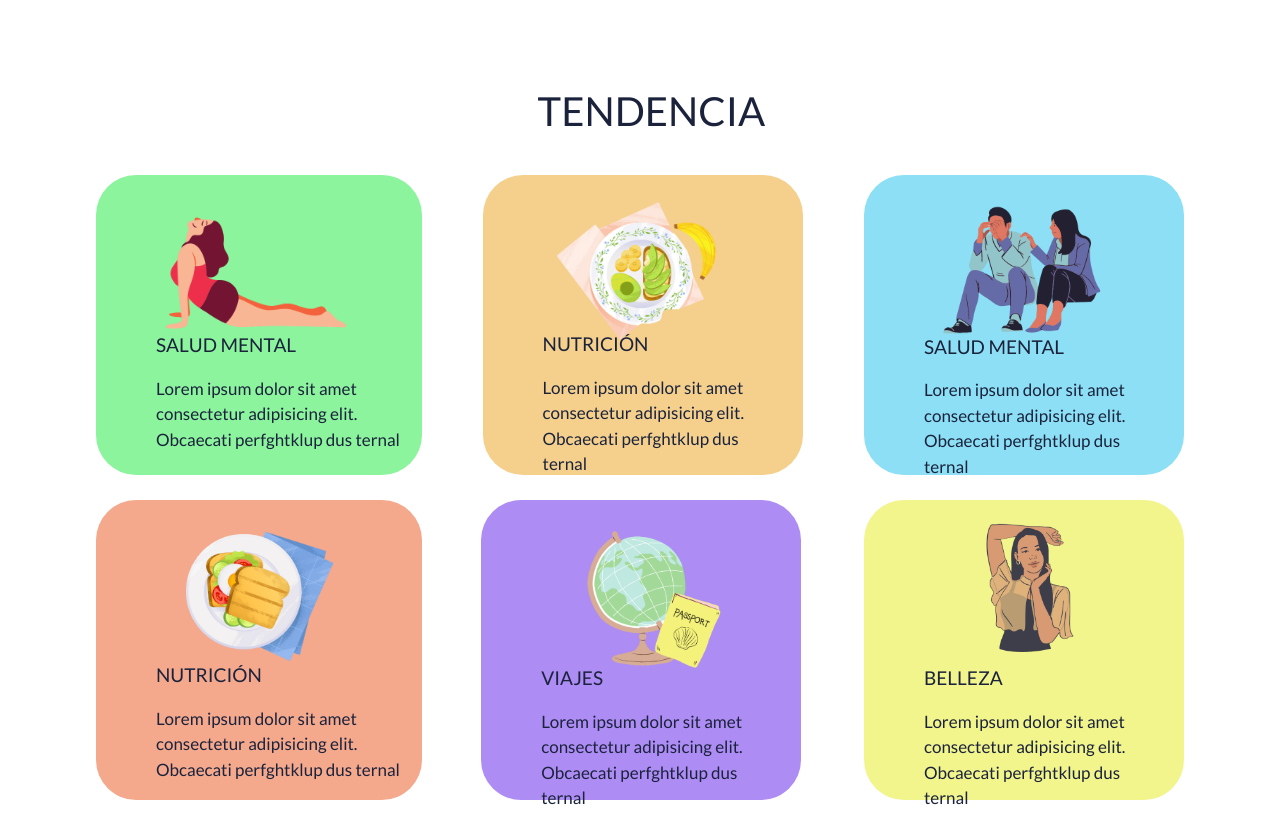
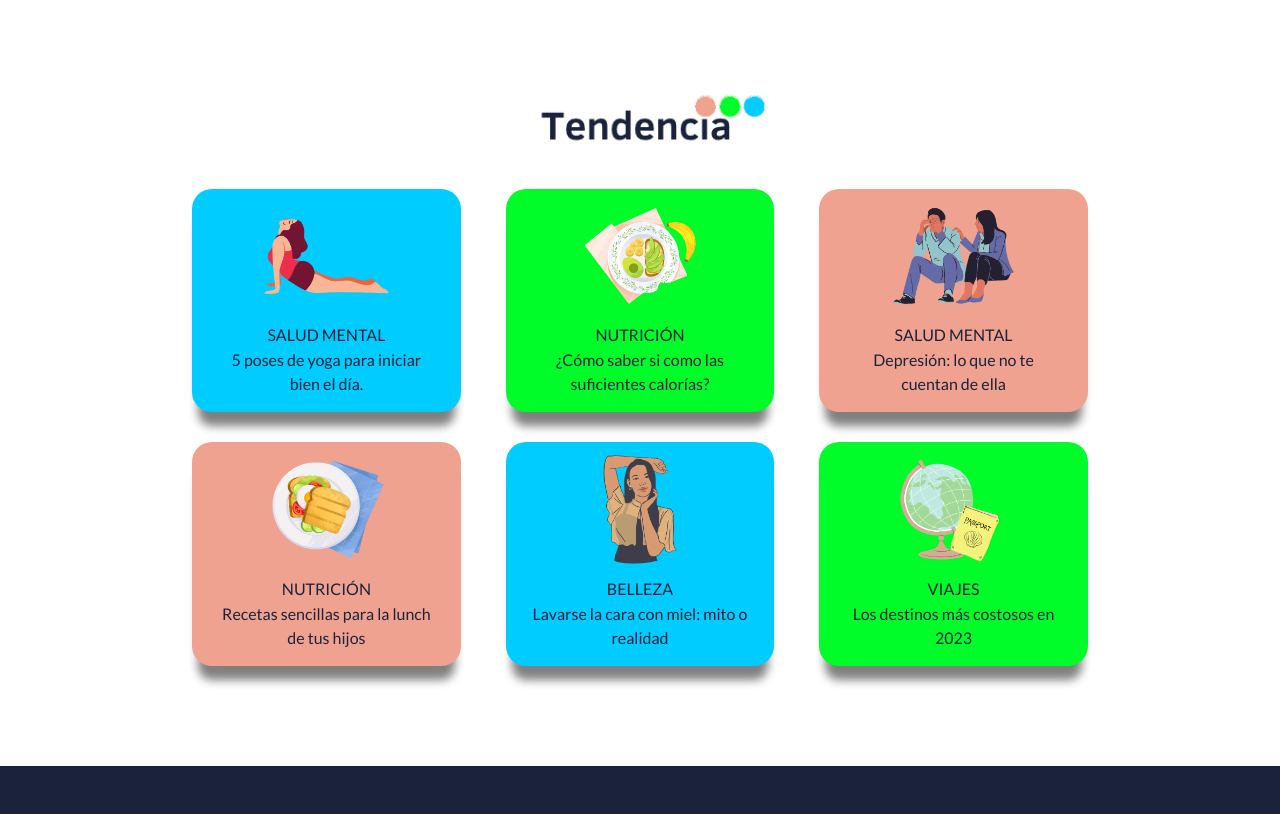
Before and after one commit to Valentina-delahoz/PF-De_la_Hoz, a plain HTML site: page index.html in a window 1280 px wide. Shown: the part 478-1292 px from the top of the page. Drawn offline with nearby package versions, Linux system fonts and the light colour scheme; grey boxes are pictures that could not be loaded.

Commit message:
actualizacion-tendencias

```diff
--- a/css/style.css
+++ b/css/style.css
@@ -36,10 +36,12 @@ header{
     color: #ffffff;
     text-decoration: none;
 }
+.nav-texto:hover{
+    color: #FBFF27;
+}
 /* Fin navegador */
 
-/* Buscador_index */
-
+/* Buscador*/
 /* Computadores */
 #buscador .universal_1 {
     display: flex;
@@ -73,7 +75,7 @@ header{
     justify-content: center;
 }
 #buscador .universal_1 .contenedor_1 .universal_2 .input-group{
-    width: 70%;
+    width: 50%;
 }
 #buscador .universal_1 .contenedor_1 .universal_2 .input-group input{
     width: 70%;
@@ -100,7 +102,7 @@ header{
 }
 
 /* Tablets */
-@media (min-width:600px) and (max-width:1024px) {
+@media (min-width:601px) and (max-width:1024px) {
     #buscador .universal_1 .contenedor_1{
         width: 40%;
     }
@@ -138,250 +140,138 @@ header{
         margin-top: 20px;
     }
 }
-
-
-/*
-#buscador .barra_busqueda {
-    position : absolute;
-    left: 47.5%;
-    top: 75%;
-}
-input{
-    outline: none;
-    box-sizing: border-box;
-    height: 50px;
-    width: 600px;
-    padding: 0 20px;
-    font-family: 'Lato', sans-serif;
-    color: #313E6A;
-    border-radius: 50px;
-    font-size: 20px;
-    border: 3px solid #ffffff;
-}
-::placeholder{
-    color:#313E6A;
-}
-.material-symbols-outlined {
-    transform: translate(-190%, 15%);
-    color: #313E6A;
-    font-variation-settings:
-    'FILL' 0,
-    'wght' 400,
-    'GRAD' 0,
-    'opsz' 48,
-}
-*/
-
 /* Fin buscador */
 
 /* Tendencias */
 #tendencias .contenedor_1 {
+    display: flex;
+    justify-content: center;
     background-size: 100%;
     margin-top: 90px;
 }
-#tendencias .contenedor_1 .titulo_1 {
-    margin-left: 42%;
+#tendencias .contenedor_1 .titulo_1  {
+    width: 20%;
 }
-#tendencias .contenedor_1 .titulo_1 h2 {
-    font-family: 'Lato', sans-serif;
-    font-size: 40px;
-    color:#1a223c;
+#tendencias .contenedor_1 .titulo_1 img {
+    width: 100%;
 }
 #tendencias .contenedor_2 {
-    width: 85%;
-    margin-left: 7.5%;
+    width: 100%;
     margin-top: 40px;
+    display: block;
 }
 #tendencias .contenedor_2 .contenedor_3 {
     width: 100%;
-    height: 300px;
-    margin-left: 0;
-    margin-top: 0;
+    display: flex;
+    justify-content: center;
 }
-#tendencias .contenedor_2 .contenedor_3 .contenedor_3_1 {
+#tendencias .contenedor_2 .contenedor_3 .contenedor_3_0 {
+    width: 70%;
+    display: flex;
+    justify-content: space-between;
+}
+#tendencias .contenedor_2 .contenedor_3 .contenedor_3_0 .contenedor_3_1{
     width: 30%;
-    height: 300px;
-    margin-left: 0;
-    margin-top: 0;
-    border-radius: 40px;
-    display: inline-block;
-    background-color: #8CF49D;
+    background-color: #00CCFF;
+    border-radius: 20px;
+    box-shadow: 0px 20px 10px -6px grey;
+    display: block;
 }
-#tendencias .contenedor_2 .contenedor_3 .contenedor_3_1 .imagen_3_1 img {
-    width: 60%;
-    height: 70%;
-    margin-top: 0;
-    margin-left: 19%;
+#tendencias .contenedor_2 .contenedor_3 .contenedor_3_0 .contenedor_3_1:hover{
+    background-color: transparent;
+    box-shadow: 0px 10px 10px 6px grey;
 }
-#tendencias .contenedor_2 .contenedor_3 .contenedor_3_1 .categoria p {
+#tendencias .contenedor_2 .imagen{
+    display: flex;
+    justify-content: center;
+    width: 100%;
+}
+#tendencias .contenedor_2  img{
+    width: 50%;
+}
+#tendencias .contenedor_2 .categoria{
+    width:100%;
+    display: flex;
+    justify-content: center;
+}
+#tendencias .contenedor_2 .categoria p{
+    width: 100%;
+    font-family: 'Lato', sans-serif;
     color: #1a223c;
+    text-align: center;
+}
+#tendencias .contenedor_2 .descripcion_tendencia{
+    width:100%;
+    display: flex;
+    justify-content: center;
+}
+#tendencias .contenedor_2 .descripcion_tendencia p{
+    width: 80%;
     font-family: 'Lato', sans-serif;
-    font-size: 19px;
-    margin-top: -40px;
-    margin-left: 60px;
+    text-align: center;
+    color: #1a223c;
+    margin-top: -15px;
 }
-#tendencias .contenedor_2 .contenedor_3 .contenedor_3_1 .descripcion_tendencia p{
-    color: #1a223c;
-    width: 75%;
-    font-family: 'Lato', sans-serif;
-    font-size: 17px;
-    margin-top: 5px;
-    margin-left: 60px;
+#tendencias .contenedor_2 .contenedor_3 .contenedor_3_0 .contenedor_3_2{
+    width: 30%;
+    background-color: #00FD29;
+    border-radius: 20px;
+    box-shadow: 0px 20px 10px -6px grey;
 }
-#tendencias .contenedor_2 .contenedor_3 .contenedor_3_2 {
-    width: 25%;
-    height: 300px;
-    margin-left: 4.7%;
-    position: absolute;
-    margin-top: 0;
-    border-radius: 40px;
-    display: inline-block;
-    background-color: #F4D08C;
+#tendencias .contenedor_2 .contenedor_3 .contenedor_3_0 .contenedor_3_2:hover{
+    background-color: transparent;
+    box-shadow: 0px 10px 10px 6px grey;
 }
-#tendencias .contenedor_2 .contenedor_3 .contenedor_3_2 .imagen_3_2 img {
-    width: 60%;
-    margin-top: 0%;
-    margin-left: 18%;
+#tendencias .contenedor_2 .contenedor_3 .contenedor_3_0 .contenedor_3_3{
+    width: 30%;
+    background-color: #F0A290;
+    border-radius: 20px;
+    box-shadow: 0px 20px 10px -6px grey;
 }
-#tendencias .contenedor_2 .contenedor_3 .contenedor_3_2 .categoria p {
-    color: #1a223c;
-    font-family: 'Lato', sans-serif;
-    font-size: 19px;
-    margin-top: -37px;
-    margin-left: 60px;
-}
-#tendencias .contenedor_2 .contenedor_3 .contenedor_3_2 .descripcion_tendencia p{
-    color: #1a223c;
-    width: 75%;
-    font-family: 'Lato', sans-serif;
-    font-size: 17px;
-    margin-top: 5px;
-    margin-left: 60px;
-}
-#tendencias .contenedor_2 .contenedor_3 .contenedor_3_3 {
-    width: 25%;
-    height: 300px;
-    margin-left: 34.5%;
-    margin-top: 0;
-    position: absolute;
-    border-radius: 40px;
-    display: inline-block;
-    background-color: #8CDFF4;
-}
-#tendencias .contenedor_2 .contenedor_3 .contenedor_3_3 .imagen_3_3 img {
-    width: 55%;
-    margin-top: 2%;
-    margin-left: 22%;
-}
-#tendencias .contenedor_2 .contenedor_3 .contenedor_3_3 .categoria p {
-    color: #1a223c;
-    font-family: 'Lato', sans-serif;
-    font-size: 19px;
-    margin-top: -25px;
-    margin-left: 60px;
-}
-#tendencias .contenedor_2 .contenedor_3 .contenedor_3_3 .descripcion_tendencia p{
-    color: #1a223c;
-    width: 75%;
-    font-family: 'Lato', sans-serif;
-    font-size: 17px;
-    margin-top: 5px;
-    margin-left: 60px;
+#tendencias .contenedor_2 .contenedor_3 .contenedor_3_0 .contenedor_3_3:hover{
+    background-color: transparent;
+    box-shadow: 0px 10px 10px 6px grey;
 }
 #tendencias .contenedor_2 .contenedor_4 {
     width: 100%;
-    height: 300px;
-    margin-left: 0;
-    margin-top: 25px;
+    display: flex;
+    justify-content: center;
+    margin-top: 30px;
 }
-#tendencias .contenedor_2 .contenedor_4 .contenedor_4_1 {
+#tendencias .contenedor_2 .contenedor_4 .contenedor_4_0 {
+    width: 70%;
+    display: flex;
+    justify-content: space-between;
+}
+#tendencias .contenedor_2 .contenedor_4 .contenedor_4_0 .contenedor_4_1{
     width: 30%;
-    height: 300px;
-    margin-left: 0;
-    margin-top: 0;
-    border-radius: 40px;
-    display: inline-block;
-    background-color: #F4A88C;
+    background-color: #F0A290;
+    border-radius: 20px;
+    box-shadow: 0px 20px 10px -6px grey;
 }
-#tendencias .contenedor_2 .contenedor_4 .contenedor_4_1 .imagen_4_1 img {
-    width: 55%;
-    margin-top: 2%;
-    margin-left: 22%;
+#tendencias .contenedor_2 .contenedor_4 .contenedor_4_0 .contenedor_4_1:hover{
+    background-color: transparent;
+    box-shadow: 0px 10px 10px 6px grey;
 }
-#tendencias .contenedor_2 .contenedor_4 .contenedor_4_1 .categoria p {
-    color: #1a223c;
-    font-family: 'Lato', sans-serif;
-    font-size: 19px;
-    margin-top: -25px;
-    margin-left: 60px;
+#tendencias .contenedor_2 .contenedor_4 .contenedor_4_0 .contenedor_4_2{
+    width: 30%;
+    background-color: #00CCFF;
+    border-radius: 20px;
+    box-shadow: 0px 20px 10px -6px grey;
 }
-#tendencias .contenedor_2 .contenedor_4 .contenedor_4_1 .descripcion_tendencia p{
-    color: #1a223c;
-    width: 75%;
-    font-family: 'Lato', sans-serif;
-    font-size: 17px;
-    margin-top: 5px;
-    margin-left: 60px;
+#tendencias .contenedor_2 .contenedor_4 .contenedor_4_0 .contenedor_4_2:hover{
+    background-color: transparent;
+    box-shadow: 0px 10px 10px 6px grey;
 }
-#tendencias .contenedor_2 .contenedor_4 .contenedor_4_2 {
-    width: 25%;
-    height: 300px;
-    margin-left: 4.6%;
-    margin-top: 0;
-    position: absolute;
-    border-radius: 40px;
-    display: inline-block;
-    background-color: #AD8CF4;
+#tendencias .contenedor_2 .contenedor_4 .contenedor_4_0 .contenedor_4_3{
+    width: 30%;
+    background-color: #00FD29;
+    border-radius: 20px;
+    box-shadow: 0px 20px 10px -6px grey;
 }
-#tendencias .contenedor_2 .contenedor_4 .contenedor_4_2 .imagen_4_2 img {
-    width: 57%;
-    margin-top: 2%;
-    margin-left: 27%;
-}
-#tendencias .contenedor_2 .contenedor_4 .contenedor_4_2 .categoria p {
-    color: #1a223c;
-    font-family: 'Lato', sans-serif;
-    font-size: 19px;
-    margin-top: -25px;
-    margin-left: 60px;
-}
-#tendencias .contenedor_2 .contenedor_4 .contenedor_4_2 .descripcion_tendencia p{
-    color: #1a223c;
-    width: 75%;
-    font-family: 'Lato', sans-serif;
-    font-size: 17px;
-    margin-top: 5px;
-    margin-left: 60px;
-}
-#tendencias .contenedor_2 .contenedor_4 .contenedor_4_3 {
-    width: 25%;
-    height: 300px;
-    margin-left: 34.5%;
-    margin-top: 0;
-    position: absolute;
-    border-radius: 40px;
-    display: inline-block;
-    background-color: #F2F48C;
-}
-#tendencias .contenedor_2 .contenedor_4 .contenedor_4_3 .imagen_4_3 img {
-    width: 50%;
-    margin-top: 2.5%;
-    margin-left: 27%;
-}
-#tendencias .contenedor_2 .contenedor_4 .contenedor_4_3 .categoria p {
-    color: #1a223c;
-    font-family: 'Lato', sans-serif;
-    font-size: 19px;
-    margin-top: -4px;
-    margin-left: 60px;
-}
-#tendencias .contenedor_2 .contenedor_4 .contenedor_4_3 .descripcion_tendencia p{
-    color: #1a223c;
-    width: 75%;
-    font-family: 'Lato', sans-serif;
-    font-size: 17px;
-    margin-top: 5px;
-    margin-left: 60px;
+#tendencias .contenedor_2 .contenedor_4 .contenedor_4_0 .contenedor_4_3:hover{
+    background-color: transparent;
+    box-shadow: 0px 10px 10px 6px grey;
 }
 /* Fin tendencias */
 
--- a/index.html
+++ b/index.html
@@ -55,7 +55,7 @@
     </header>
     <!--Fin navegador-->
 
-    <!--Buscador-index-->
+    <!--Buscador-->
     <section id="buscador">
         <div class="universal_1">
             <div class="contenedor_1">
@@ -81,42 +81,46 @@
     <section id="tendencias">
         <div class="contenedor_1">
             <div class="titulo_1">
-                <h2>TENDENCIA</h2>
+                <img src="images/img_index/Tendencias-titulo.png" alt="Título de sección - tendencia">
             </div>
         </div>
         <div class="contenedor_2">
             <div class="contenedor_3">
+                <div class="contenedor_3_0">
                     <div class="contenedor_3_1">
-                    <div class="imagen_3_1"><img src="images/img_index/tendencia1-PhotoRoom.png-PhotoRoom.png" alt="Mujer relajada haciendo yoga"></div>
+                        <div class="imagen"><img src="images/img_index/tendencia1-PhotoRoom.png-PhotoRoom.png" alt="Mujer relajada haciendo yoga"></div>
                         <div class="categoria"><p>SALUD MENTAL</p></div>
-                    <div class="descripcion_tendencia"><p>Lorem ipsum dolor sit amet consectetur adipisicing elit. Obcaecati perfghtklup dus ternal</p></div>
+                        <div class="descripcion_tendencia"><p>5 poses de yoga para iniciar bien el día.</p></div>
                     </div>
                     <div class="contenedor_3_2">
-                    <div class="imagen_3_2"><img src="images/img_index/tendencia2-PhotoRoom.png-PhotoRoom.png" alt="Comida vegana en bowl"></div>
+                        <div class="imagen"><img src="images/img_index/tendencia2-PhotoRoom.png-PhotoRoom.png" alt="Comida vegana en bowl"></div>
                         <div class="categoria"><p>NUTRICIÓN</p></div>
-                    <div class="descripcion_tendencia"><p>Lorem ipsum dolor sit amet consectetur adipisicing elit. Obcaecati perfghtklup dus ternal</p></div>
+                        <div class="descripcion_tendencia"><p>¿Cómo saber si como las suficientes calorías?</p></div>
                     </div>
                     <div class="contenedor_3_3">
-                    <div class="imagen_3_3"><img src="images/img_index/tendencia3-PhotoRoom.png-PhotoRoom.png" alt="Personas hablando de sus problemas"></div>
+                        <div class="imagen"><img src="images/img_index/tendencia3-PhotoRoom.png-PhotoRoom.png" alt="Comida vegana en bowl"></div>
                         <div class="categoria"><p>SALUD MENTAL</p></div>
-                    <div class="descripcion_tendencia"><p>Lorem ipsum dolor sit amet consectetur adipisicing elit. Obcaecati perfghtklup dus ternal</p></div>
+                        <div class="descripcion_tendencia"><p>Depresión: lo que no te cuentan de ella</p></div>
+                    </div>
                 </div>
             </div>
             <div class="contenedor_4">
+                    <div class="contenedor_4_0">
                     <div class="contenedor_4_1">
-                    <div class="imagen_4_1"><img src="images/img_index/tendencia4-PhotoRoom.png-PhotoRoom.png" alt="Desayuno saludable"></div>
+                        <div class="imagen"><img src="images/img_index/tendencia4-PhotoRoom.png-PhotoRoom.png" alt="Desayuno saludable"></div>
                         <div class="categoria"><p >NUTRICIÓN</p></div>
-                    <div class="descripcion_tendencia"><p>Lorem ipsum dolor sit amet consectetur adipisicing elit. Obcaecati perfghtklup dus ternal</p></div>
+                        <div class="descripcion_tendencia"><p>Recetas sencillas para la lunch de tus hijos</p></div>
                     </div>
                     <div class="contenedor_4_2">
-                    <div class="imagen_4_2"><img src="images/img_index/tendencia5-PhotoRoom.png-PhotoRoom.png" alt="Globo terraqueo y pasaporte"></div>
-                    <div class="categoria"><p>VIAJES</p></div>
-                    <div class="descripcion_tendencia"><p >Lorem ipsum dolor sit amet consectetur adipisicing elit. Obcaecati perfghtklup dus ternal</p></div>
+                        <div class="imagen"><img src="images/img_index/tendencia6.png" alt="Globo terraqueo y pasaporte"></div>
+                        <div class="categoria"><p>BELLEZA</p></div>
+                        <div class="descripcion_tendencia"><p >Lavarse la cara con miel: mito o realidad</p></div>
                     </div>
                     <div class="contenedor_4_3">
-                    <div class="imagen_4_3"><img src="images/img_index/tendencia6.png" alt="Mujer posando con maquillaje natural en el rostro"></div>
-                    <div class="categoria"><p>BELLEZA</p></div>
-                    <div class="descripcion_tendencia"><p >Lorem ipsum dolor sit amet consectetur adipisicing elit. Obcaecati perfghtklup dus ternal</p></div>
+                        <div class="imagen"><img src="images/img_index/tendencia5-PhotoRoom.png-PhotoRoom.png" alt="Comida vegana en bowl"></div>
+                        <div class="categoria"><p>VIAJES</p></div>
+                        <div class="descripcion_tendencia"><p>Los destinos más costosos en 2023</p></div>
+                    </div>
                 </div>
             </div>
         </div>
```
Also changed, not shown: images/img_index/Tendencias-titulo.png (added), 2 other files. Lines whose indentation alone changed are shown as unchanged.
